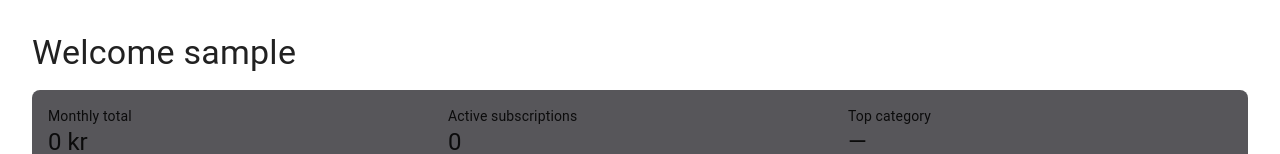
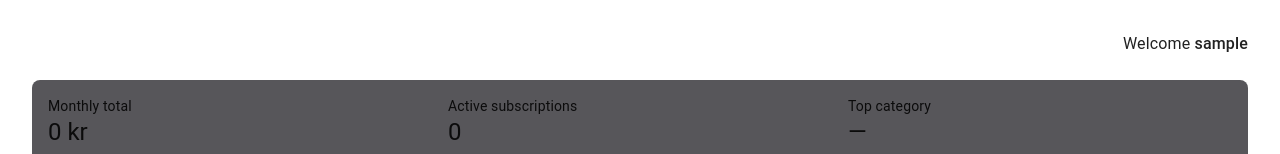
Before and after one commit to Vic-Linden/SubscriptionOverviewFrontend, a React app: page /dashboard in a window 1280 px wide. Shown: the top 154 px of the page. Built offline with nearby package versions, Linux system fonts and the light colour scheme; no server answers; sample sign-in values are in the browser's storage; the HTML template or start-up script is replaced by a standard one.

Commit message:
Moved welcome and displayUsername to top right corner

```diff
--- a/src/features/dashboard/DashboardPage.jsx
+++ b/src/features/dashboard/DashboardPage.jsx
@@ -80,17 +80,20 @@ function DashboardPage() {
     return (
         <Box sx={{ padding: 4 }}>
 
-            {/* TODO: move "Welcome, [displayUsername]" to right corner to match my Figma design*/}
-            <Typography variant="h4" component="span">Welcome {''}
-                {/*TODO: replace logout on click with a dropdown menu for "logout" option*/}
-                <Typography variant="h4" component="span" onClick={handleLogout}
-                    sx={{
-                        cursor: 'pointer',
-                        '&:hover': { color: 'primary.main' }
-                    }}>
-                    {username}
+            <Box sx={{ display: 'flex', justifyContent: 'flex-end', marginBottom: 3 }}>
+                <Typography variant="body1">
+                    Welcome{' '}
+                    {/* TODO: replace logout on click with a dropdown menu for "logout" option */}
+                    <Typography
+                        variant="body1"
+                        component="span"
+                        onClick={handleLogout}
+                        sx={{ cursor: 'pointer', fontWeight: 500, '&:hover': { color: 'primary.main' } }}
+                    >
+                        {username}
+                    </Typography>
                 </Typography>
-            </Typography>
+            </Box>
 
             {/* The summary bar for monthly total, active subscription count, and top category */}
             <Grid container spacing={2} sx={{ marginTop: 2, backgroundColor: '#57565A', borderRadius: 2, padding: 2 }}>
@@ -147,7 +150,6 @@ function DashboardPage() {
                     </div>
                 </Grid>
             </Grid>
-
         </Box>
     );
 }
```
